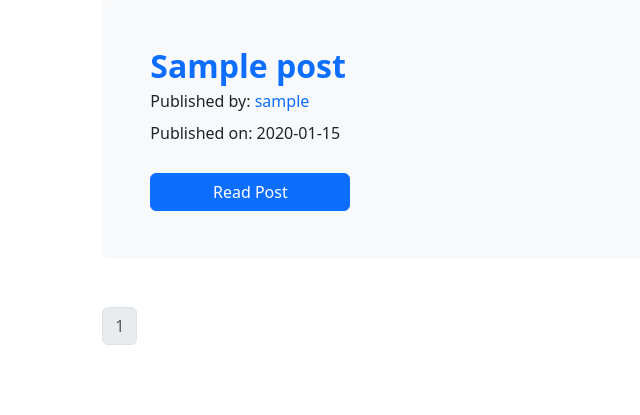
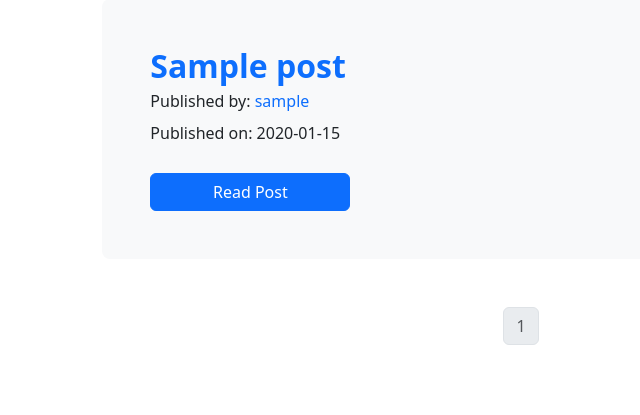
Before and after one commit to Rezuanul-Islam-Fahim/company-blog-flask, a Flask app: page / in a window 1280 px wide. Shown: the part 272-687 px from the top of the page, without its empty margins (119-759 px from the left). Run offline with Flask 3, Linux system fonts and the light colour scheme; tables that the repository leaves empty hold one stand-in row (values such as "Sample post").

Commit message:
Update post's pagination code

```diff
--- a/blog/templates/home.html
+++ b/blog/templates/home.html
@@ -28,8 +28,8 @@
     </div>
     {% endfor %}
 
-    <nav class="col-md-8 my-5 mx-auto" aria-label="Blog post navigation">
-        <ul class="pagination">
+    <nav class="my-5" aria-label="Blog post navigation">
+        <ul class="pagination justify-content-center">
             {% for page_num in posts.iter_pages(left_edge=1, right_edge=1, left_current=1, right_current=2) %}
             {% if posts.page == page_num %}
             <li class="page-item disabled"><a class="page-link" href="">{{ page_num }}</a></li>
--- a/blog/templates/user-blog-posts.html
+++ b/blog/templates/user-blog-posts.html
@@ -31,7 +31,7 @@
     </div>
     {% endfor %}
 
-    <nav aria-label="User blog post navigation">
+    <nav class="my-5" aria-label="User blog post navigation">
         <ul class="pagination justify-content-center">
             {% for page_num in posts.iter_pages(left_edge=1, right_edge=1, left_current=1, right_current=2) %}
             {% if posts.page == page_num %}
```
